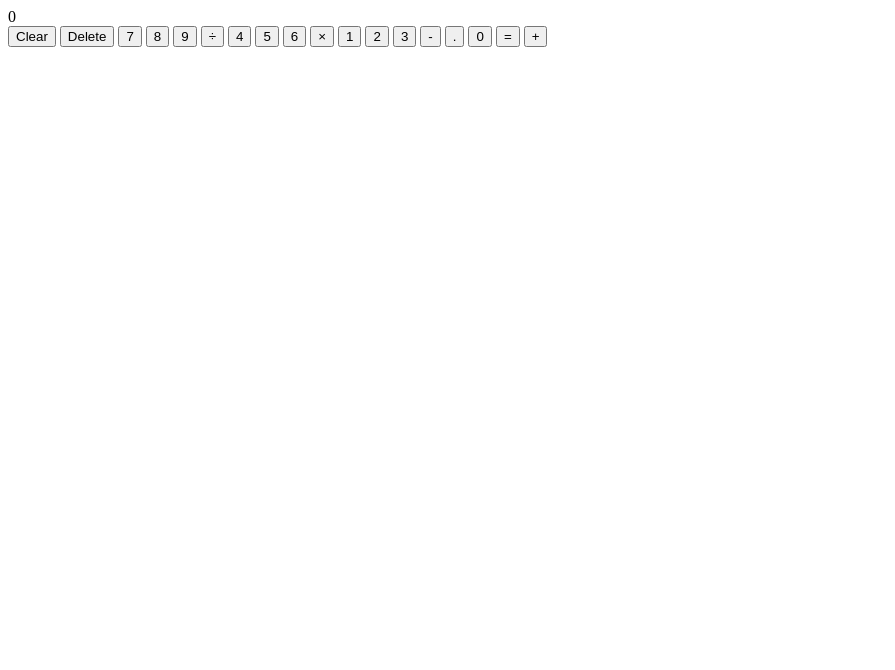
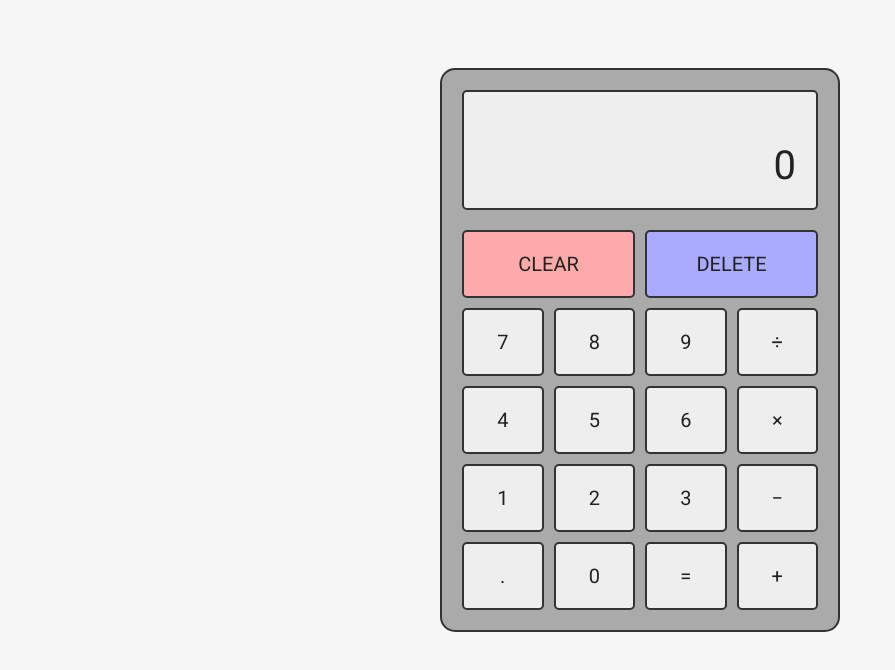
Before and after one commit to jstnrme8/calculator, a plain HTML site: page index.html in a window 1280 px wide. Shown: the whole page, without its empty margins (0-895 px from the left). Drawn offline with Linux system fonts and the light colour scheme.

Commit message:
Finished calculator project

```diff
--- a/index.html
+++ b/index.html
@@ -6,34 +6,45 @@
     <meta name="viewport" content="width=device-width, initial-scale=1.0">
     <title>Calculator</title>
     <link rel="stylesheet" href="styles.css">
+    <link href="https://fonts.googleapis.com/css2?family=Roboto&amp;display=swap" rel="stylesheet">
+    <script src="https://kit.fontawesome.com/4c536a6bd5.js" crossorigin="anonymous"></script>
 </head>
 <body>
-    <div class="calculator">
-        <div class="screen">
+    <main class="main">
+        <div class="calculator">
+          <div class="screen">
             <div class="screen-last" id="lastOperationScreen"></div>
             <div class="screen-current" id="currentOperationScreen">0</div>
+          </div>
+          <div class="buttons-grid">
+            <button class="btn btn-red span-2" id="clearBtn" onclick="this.blur();">
+              CLEAR
+            </button>
+            <button class="btn btn-blue span-2" id="deleteBtn" onclick="this.blur();">
+              DELETE
+            </button>
+            <button class="btn" onclick="this.blur();" data-number="">7</button>
+            <button class="btn" onclick="this.blur();" data-number="">8</button>
+            <button class="btn" onclick="this.blur();" data-number="">9</button>
+            <button class="btn" onclick="this.blur();" data-operator="">÷</button>
+
+            <button class="btn" onclick="this.blur();" data-number="">4</button>
+            <button class="btn" onclick="this.blur();" data-number="">5</button>
+            <button class="btn" onclick="this.blur();" data-number="">6</button>
+            <button class="btn" onclick="this.blur();" data-operator="">×</button>
+
+            <button class="btn" onclick="this.blur();" data-number="">1</button>
+            <button class="btn" onclick="this.blur();" data-number="">2</button>
+            <button class="btn" onclick="this.blur();" data-number="">3</button>
+            <button class="btn" onclick="this.blur();" data-operator="">−</button>
+
+            <button class="btn" onclick="this.blur();" id="pointBtn">.</button>
+            <button class="btn" onclick="this.blur();" data-number="">0</button>
+            <button class="btn" onclick="this.blur();" id="equalsBtn">=</button>
+            <button class="btn" onclick="this.blur();" data-operator="">+</button>
+          </div>
         </div>
-        <div class="buttons-grid"></div>
-        <button class="btn" id="clearBtn">Clear</button>
-        <button class="btn" id="deleteBtn">Delete</button>
-        <button class="btn" data-number>7</button>
-        <button class="btn" data-number>8</button>
-        <button class="btn" data-number>9</button>
-        <button class="btn" data-operator>÷</button>
-        <button class="btn" data-number>4</button>
-        <button class="btn" data-number>5</button>
-        <button class="btn" data-number>6</button>
-        <button class="btn" data-operator>×</button>
-        <button class="btn" data-number>1</button>
-        <button class="btn" data-number>2</button>
-        <button class="btn" data-number>3</button>
-        <button class="btn" data-operator>-</button>
-        <button class="btn" data-operator id="pointBtn">.</button>
-        <button class="btn" data-number>0</button>
-        <button class="btn" data-operator id="equalsBtn">=</button>
-        <button class="btn" data-operator>+</button>
-    </div>
-
+      </main>
 
     <script src="script.js"></script>
 
--- a/script.js
+++ b/script.js
@@ -1,30 +1,30 @@
-let firstOperand = '';
-let secondOperand = '';
-let currentOperation = null;
-let shouldResetScreen = false;
+let firstOperand = ''
+let secondOperand = ''
+let currentOperation = null
+let shouldResetScreen = false
 
-const numberButtons = document.querySelectorAll('[data-number]');
-const operatorButtons = document.querySelectorAll('[data-operator]');
-const equalsButton = document.getElementById('equalsBtn');
-const clearButton = document.getElementById('clearBtn');
-const deleteButton = document.getElementById('deleteBtn');
-const pointButton = document.getElementById('pointBtn');
-const lastOperationScreen = document.getElementById('lastOperationScreen');
-const currentOperationScreen = document.getElementById('currentOperationScreen');
+const numberButtons = document.querySelectorAll('[data-number]')
+const operatorButtons = document.querySelectorAll('[data-operator]')
+const equalsButton = document.getElementById('equalsBtn')
+const clearButton = document.getElementById('clearBtn')
+const deleteButton = document.getElementById('deleteBtn')
+const pointButton = document.getElementById('pointBtn')
+const lastOperationScreen = document.getElementById('lastOperationScreen')
+const currentOperationScreen = document.getElementById('currentOperationScreen')
+
+window.addEventListener('keydown', handleKeyboardInput)
+equalsButton.addEventListener('click', evaluate)
+clearButton.addEventListener('click', clear)
+deleteButton.addEventListener('click', deleteNumber)
+pointButton.addEventListener('click', appendPoint)
 
 numberButtons.forEach((button) =>
-    button.addEventListener('click', () => appendNumber(button.textContent))
+  button.addEventListener('click', () => appendNumber(button.textContent))
 )
 
 operatorButtons.forEach((button) =>
-    button.addEventListener('click', () => setOperation(button.textContent))
+  button.addEventListener('click', () => setOperation(button.textContent))
 )
-
-window.addEventListener('keydown', handleKeyboardInput);
-equalsButton.addEventListener('click', evaluate);
-clearButton.addEventListener('click', clear);
-deleteButton.addEventListener('click', deleteNumber);
-pointButton.addEventListener('click', appendPoint);
 
 function appendNumber(number) {
     if (currentOperationScreen.textContent === '0' || shouldResetScreen)
@@ -45,40 +45,42 @@ function clear() {
     currentOperation = null;
 }
 
-function setOperation(operator) {
-    if (currentOperation !== null) evaluate();
-    firstOperand = currentOperationScreen.textContent;
-    currentOperation = operator;
-    lastOperationScreen.textContent = `${firstOperand} ${currentOperation}`;
-    shouldResetScreen = true;
-}
-
-function evaluate() {
-    if (currentOperation === null || shouldResetScreen) return;
-    if (currentOperation === '÷' && currentOperationScreen.textContent === '0') {
-        alert("You can't divide by 0!");
-        return;
-    }
-    secondOperand = currentOperationScreen.textContent;
-    currentOperationScreen.textContent = roundResult(operate(currentOperation, firstOperand, secondOperand));
-    lastOperationScreen.textContent = `${firstOperand} ${currentOperation} ${secondOperand} =`;
-    currentOperation = null;
-}
-
-function roundResult(number) {
-    return Math.round(number * 1000) / 1000;
+function appendPoint() {
+    if (shouldResetScreen) resetScreen()
+    if (currentOperationScreen.textContent === '')
+        currentOperationScreen.textContent = '0';
+    if (currentOperationScreen.textContent.includes('.')) return;
+    currentOperationScreen.textContent += '.';
 }
 
 function deleteNumber() {
     currentOperationScreen.textContent = currentOperationScreen.textContent.toString().slice(0, -1);
 }
 
-function appendPoint() {
-    if (shouldResetScreen) resetScreen()
-    if (currentOperationScreen.textContent === '')
-        currentOperationScreen.textContent = '0';
-    if (currentOperationScreen.textContent.includes('.')) return;
-    currentOperationScreen.textContent += '.';
+function setOperation(operator) {
+    if (currentOperation !== null) evaluate()
+    firstOperand = currentOperationScreen.textContent
+    currentOperation = operator
+    lastOperationScreen.textContent = `${firstOperand} ${currentOperation}`
+    shouldResetScreen = true
+  }
+
+  function evaluate() {
+    if (currentOperation === null || shouldResetScreen) return
+    if (currentOperation === '÷' && currentOperationScreen.textContent === '0') {
+      alert("You can't divide by 0!")
+      return
+    }
+    secondOperand = currentOperationScreen.textContent
+    currentOperationScreen.textContent = roundResult(
+      operate(currentOperation, firstOperand, secondOperand)
+    )
+    lastOperationScreen.textContent = `${firstOperand} ${currentOperation} ${secondOperand} =`
+    currentOperation = null
+  }
+
+function roundResult(number) {
+    return Math.round(number * 1000) / 1000;
 }
 
 function handleKeyboardInput(e) {
@@ -124,11 +126,11 @@ function operate(operator, a, b) {
             return add(a, b);
         case '-':
             return subtract(a, b);
-        case '*':
+        case '×':
             return multiply(a, b);
-        case '/':
+        case '÷':
             if (b === 0) return null;
-            else return divide (a, b);
+            else return divide(a, b);
         default:
             return null;
     }
--- a/styles.css
+++ b/styles.css
@@ -0,0 +1,146 @@
+:root {
+    --background: #f6f6f6;
+    --font: #222;
+    --border: #333;
+    --screen: #eee;
+    --calculator: #aaa;
+    --btn: #eee;
+    --btn-hover: #ddd;
+    --btn-active: #ccc;
+    --btn-red: #faa;
+    --btn-red-hover: #e99;
+    --btn-red-active: #d88;
+    --btn-blue: #aaf;
+    --btn-blue-hover: #99e;
+    --btn-blue-active: #88d;
+  }
+
+  *,
+  *::before,
+  *::after {
+    box-sizing: border-box;
+    padding: 0;
+    margin: 0;
+  }
+
+  html {
+    /* footer support */
+    position: relative;
+    min-height: 100%;
+  }
+
+  body {
+    background-color: var(--background);
+    color: var(--font);
+    font-family: 'Roboto', sans-serif;
+    line-height: 1.6;
+    /* footer support */
+    margin-bottom: 100px;
+  }
+
+  button {
+    border: none;
+    color: inherit;
+    font-family: inherit;
+    font-size: inherit;
+    cursor: pointer;
+    outline: none;
+  }
+
+  /* MAIN */
+
+  .main {
+    display: flex;
+    align-items: center;
+    justify-content: center;
+    height: 75vh;
+    min-height: 500px;
+    padding: 10px;
+    margin-top: 50px;
+  }
+
+  .calculator {
+    width: 400px;
+    border: 2px var(--border) solid;
+    border-radius: 15px;
+    padding: 20px;
+    background-color: var(--calculator);
+  }
+
+  .screen {
+    padding: 10px 20px;
+    border: 2px var(--border) solid;
+    border-radius: 5px;
+    margin-bottom: 20px;
+    background-color: var(--screen);
+    text-align: right;
+    word-wrap: break-word;
+    word-break: break-all;
+  }
+
+  .screen-last {
+    min-height: 32px;
+    font-size: 20px;
+  }
+
+  .screen-current {
+    min-height: 64px;
+    font-size: 40px;
+  }
+
+  .buttons-grid {
+    display: grid;
+    grid-template-columns: repeat(4, 1fr);
+    grid-gap: 10px;
+  }
+
+  .span-2 {
+    grid-column: span 2;
+  }
+
+  .btn {
+    padding: 20px;
+    border: 2px var(--border) solid;
+    border-radius: 5px;
+    background-color: var(--btn);
+    font-size: 20px;
+  }
+
+  .btn:hover {
+    background-color: var(--btn-hover);
+  }
+
+  .btn:active {
+    background-color: var(--btn-active);
+  }
+
+  .btn-red {
+    background-color: var(--btn-red);
+  }
+
+  .btn-red:hover {
+    background-color: var(--btn-red-hover);
+  }
+
+  .btn-red:active {
+    background-color: var(--btn-red-active);
+  }
+
+  .btn-blue {
+    background-color: var(--btn-blue);
+  }
+
+  .btn-blue:hover {
+    background-color: var(--btn-blue-hover);
+  }
+
+  .btn-blue:active {
+    background-color: var(--btn-blue-active);
+  }
+
+  /* Disables input spinners in calc screen */
+  input[type='number']::-webkit-inner-spin-button,
+  input[type='number']::-webkit-outer-spin-button {
+    -webkit-appearance: none;
+    margin: 0;
+  }
```
